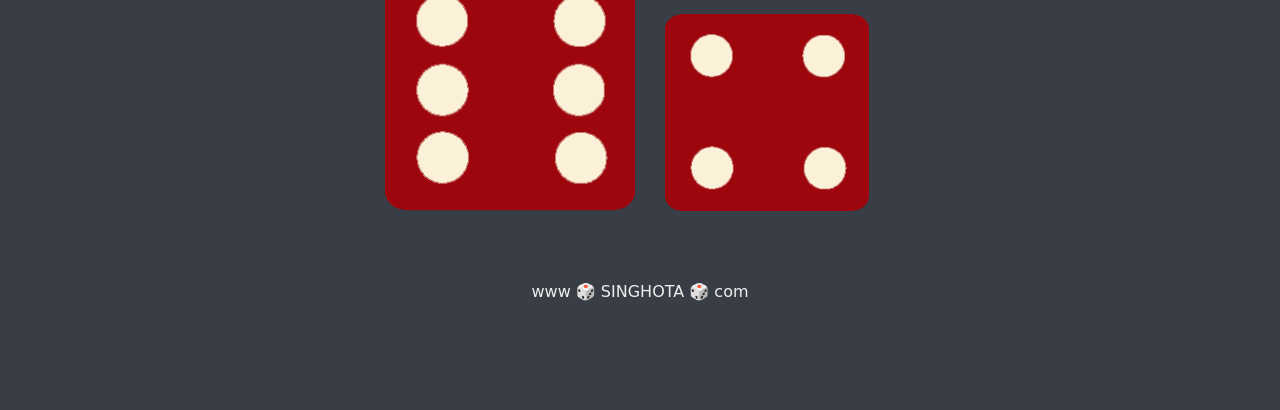
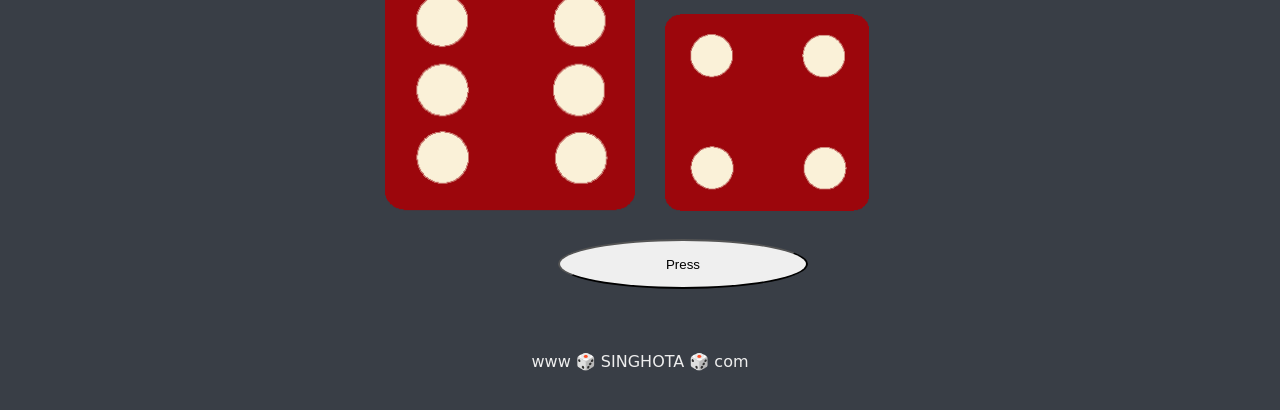
Before and after one commit to Tushar9650/DiceGame, a plain HTML site: page index.html in a window 1280 px wide. Shown: the part 308-718 px from the top of the page. Drawn offline with Linux system fonts and the light colour scheme.

Commit message:
Update index.html

```diff
--- a/index.html
+++ b/index.html
@@ -29,7 +29,10 @@
 <script src="index.js"></script>
 
   </body>
+<div class="btn">
+   <button onClick="window.location.reload();">Press</button>
 
+ </div>
   <footer>
     www 🎲 SINGHOTA 🎲 com
   </footer>
```
